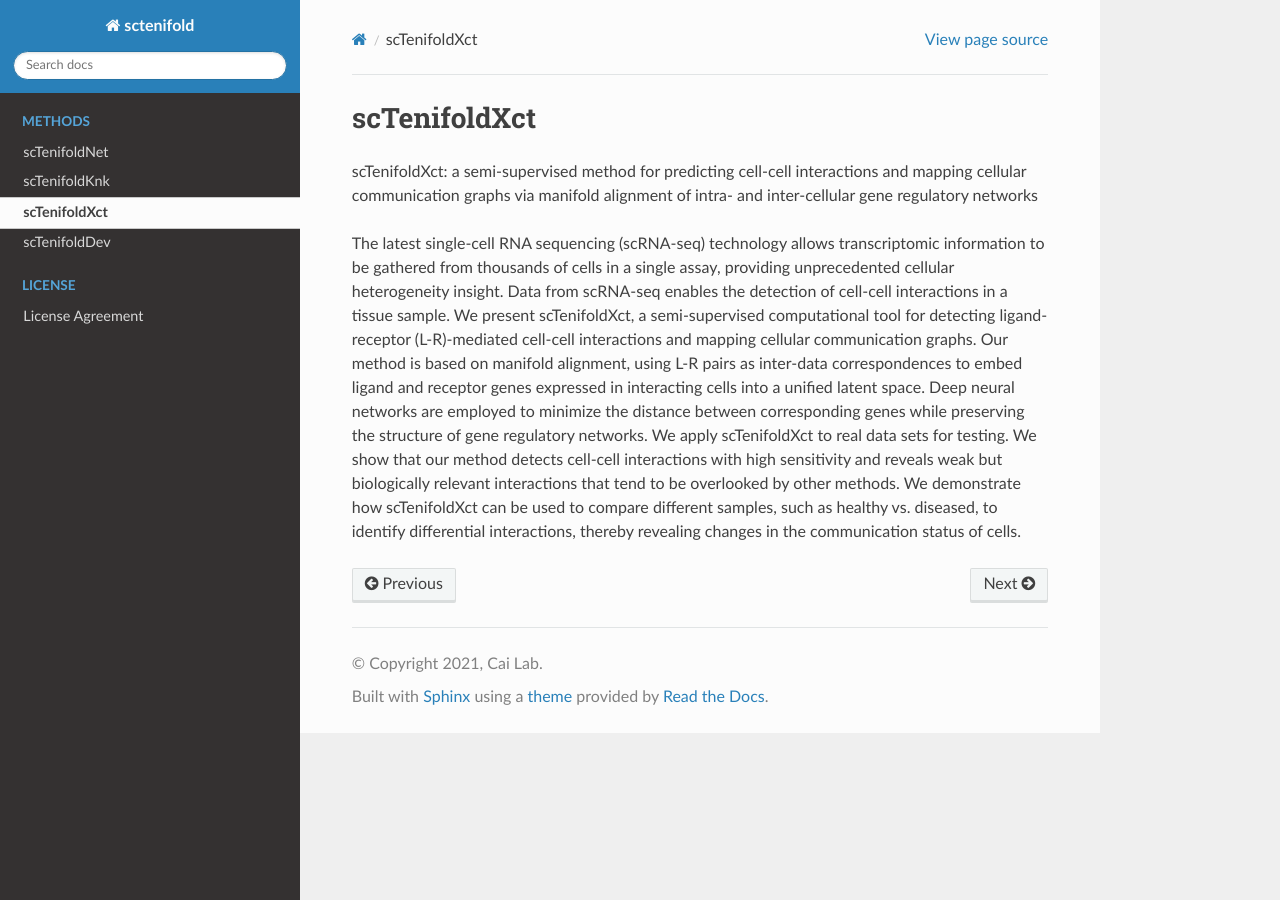
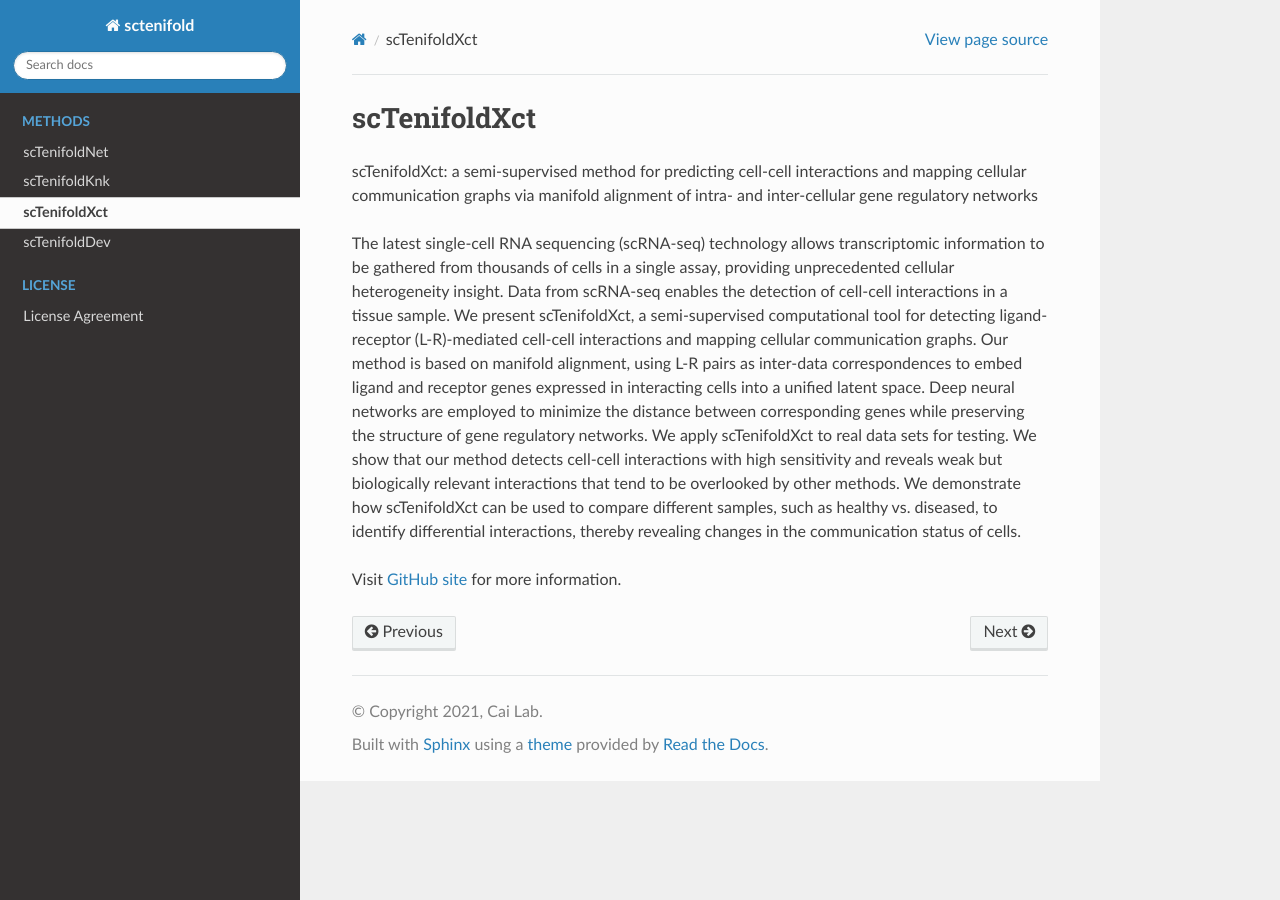
Before and after one commit to scTenifold/scTenifold.github.io, a Sphinx documentation site: the page built from docs/sctenifoldxct.rst, in a window 1280 px wide. Built offline with Sphinx 7.4.7 and the Read the Docs theme 2.0.0, drawn with Linux system fonts in a browser that asks for light colours.

Commit message:
Update sctenifoldxct.rst

```diff
--- a/docs/sctenifoldxct.rst
+++ b/docs/sctenifoldxct.rst
@@ -3,3 +3,5 @@ scTenifoldXct
 scTenifoldXct: a semi-supervised method for predicting cell-cell interactions and mapping cellular communication graphs via manifold alignment of intra- and inter-cellular gene regulatory networks
 
 The latest single-cell RNA sequencing (scRNA-seq) technology allows transcriptomic information to be gathered from thousands of cells in a single assay, providing unprecedented cellular heterogeneity insight. Data from scRNA-seq enables the detection of cell-cell interactions in a tissue sample. We present scTenifoldXct, a semi-supervised computational tool for detecting ligand-receptor (L-R)-mediated cell-cell interactions and mapping cellular communication graphs. Our method is based on manifold alignment, using L-R pairs as inter-data correspondences to embed ligand and receptor genes expressed in interacting cells into a unified latent space. Deep neural networks are employed to minimize the distance between corresponding genes while preserving the structure of gene regulatory networks. We apply scTenifoldXct to real data sets for testing. We show that our method detects cell-cell interactions with high sensitivity and reveals weak but biologically relevant interactions that tend to be overlooked by other methods. We demonstrate how scTenifoldXct can be used to compare different samples, such as healthy vs. diseased, to identify differential interactions, thereby revealing changes in the communication status of cells.
+
+Visit `GitHub site <https://github.com/cailab-tamu/scTenifoldXct>`_ for more information.
```
